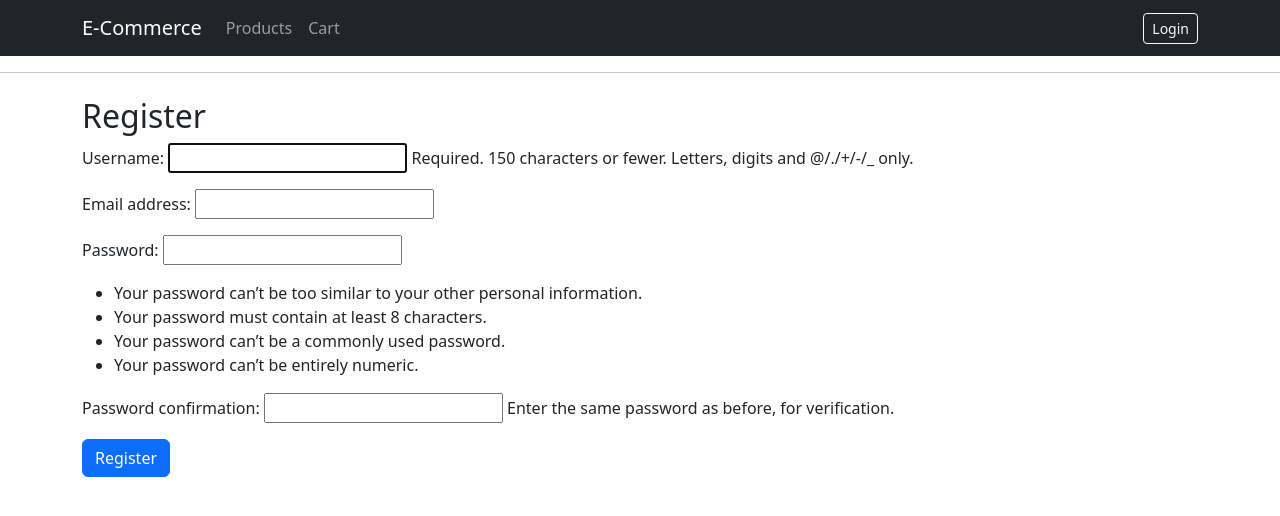
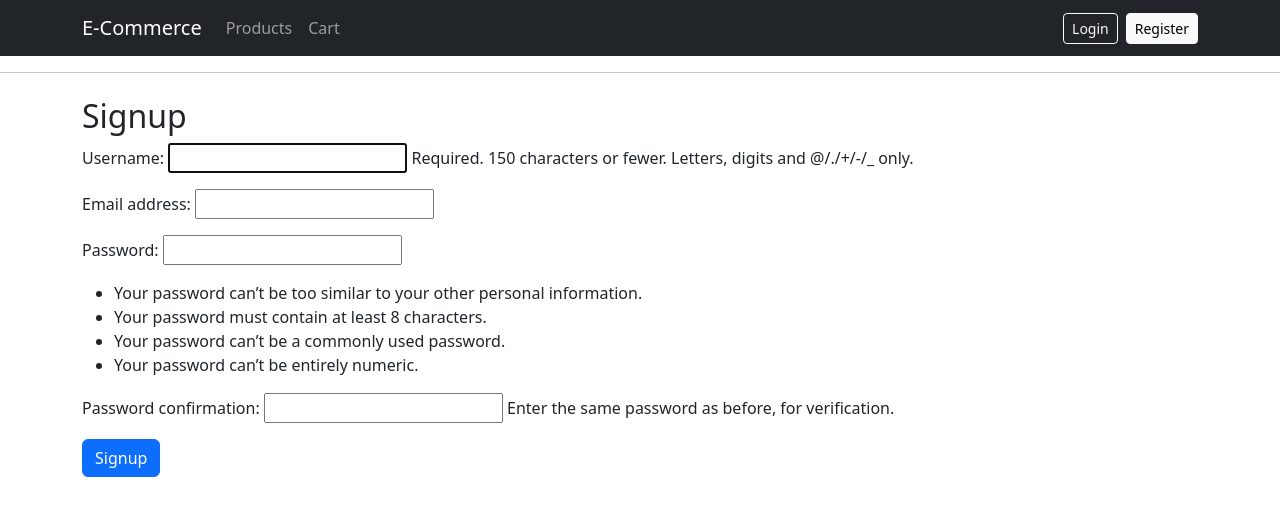
Before and after one commit to jihadnassar202/E-Commerce-Project, a Django app: page /signup/ in a window 1280 px wide. Shown: the top 516 px of the page. Run offline with Django 5.2, Linux system fonts and the light colour scheme.

Commit message:
fixing the navbar,add new staff only management page

```diff
--- /dev/null
+++ b/core/templatetags/core_extras.py
@@ -0,0 +1,12 @@
+from django import template
+
+register = template.Library()
+
+
+@register.filter
+def has_group(user, group_name):
+    """Return True if the user is authenticated and belongs to the given group."""
+    try:
+        return user.is_authenticated and user.groups.filter(name=group_name).exists()
+    except Exception:
+        return False
--- a/core/urls.py
+++ b/core/urls.py
@@ -8,4 +8,5 @@ urlpatterns = [
     path("login/", auth_views.LoginView.as_view(template_name="auth/login.html"), name="login"),
     path("logout/", auth_views.LogoutView.as_view(), name="logout"),
     path("signup/", accounts_views.register, name="signup"),
+    path("manage-sellers/", views.manage_sellers, name="manage_sellers"),
 ]
--- a/templates/auth/register.html
+++ b/templates/auth/register.html
@@ -1,10 +1,10 @@
 {% extends "base.html" %}
-{% block title %}Register{% endblock %}
+{% block title %}Signup{% endblock %}
 {% block content %}
-<h2>Register</h2>
+<h2>Signup</h2>
 <form method="post">
   {% csrf_token %}
   {{ form.as_p }}
-  <button class="btn btn-primary">Register</button>
+  <button class="btn btn-primary">Signup</button>
 </form>
 {% endblock %}
--- a/templates/base.html
+++ b/templates/base.html
@@ -1,5 +1,6 @@
 <!doctype html>
 <html lang="en">
+{% load core_extras %}
 
 <head>
 
@@ -23,29 +24,31 @@
 
       <div class="collapse navbar-collapse" id="nav">
         <ul class="navbar-nav me-auto mb-2 mb-lg-0">
-          <li class="nav-item">
-            <a class="nav-link" href="{% url 'product_list' %}">Products</a>
-          </li>
-          <li class="nav-item">
-            <a class="nav-link" href="{% url 'cart_detail' %}">Cart</a>
-          </li>
+          <li class="nav-item"><a class="nav-link" href="{% url 'product_list' %}">Products</a></li>
+          <li class="nav-item"><a class="nav-link" href="{% url 'cart_detail' %}">Cart</a></li>
+
+          {% if user.is_authenticated %}
+          {% if user.is_superuser or user|has_group:"Seller" %}
+          <li class="nav-item"><a class="nav-link" href="{% url 'product_list' %}?mine=1">My Products</a></li>
+          {% endif %}
+          {% endif %}
+
+          {% if user.is_staff %}
+          <li class="nav-item"><a class="nav-link" href="/admin/">Admin</a></li>
+          {% endif %}
         </ul>
 
         <ul class="navbar-nav">
           {% if user.is_authenticated %}
+          <li class="nav-item"><span class="navbar-text me-2">Hi {{ user.username }}</span></li>
           <li class="nav-item">
-            <span class="navbar-text me-2">Hi {{ user.username }}</span>
-          </li>
-          <li class="nav-item">
-            <form method="post" action="{% url 'logout' %}">
-              {% csrf_token %}
+            <form method="post" action="{% url 'logout' %}">{% csrf_token %}
               <button class="btn btn-outline-light btn-sm">Logout</button>
             </form>
           </li>
           {% else %}
-          <li class="nav-item">
-            <a class="btn btn-outline-light btn-sm" href="{% url 'login' %}">Login</a>
-          </li>
+          <li class="nav-item"><a class="btn btn-outline-light btn-sm me-2" href="{% url 'login' %}">Login</a></li>
+          <li class="nav-item"><a class="btn btn-light btn-sm" href="{% url 'signup' %}">Register</a></li>
           {% endif %}
         </ul>
       </div>
@@ -54,13 +57,13 @@
   <hr>
   <main class="container mt-4">
     {% if messages %}
-  {% for message in messages %}
+    {% for message in messages %}
     <div class="alert alert-{{ message.tags }} alert-dismissible fade show" role="alert">
       {{ message }}
       <button type="button" class="btn-close" data-bs-dismiss="alert"></button>
     </div>
-  {% endfor %}
-{% endif %}
+    {% endfor %}
+    {% endif %}
 
 
     {% block content %}{% endblock %}
```
Also changed, not shown: core/templates/core/manage_sellers.html (added, +24 -0 lines), core/views.py (+24 -2 lines).
